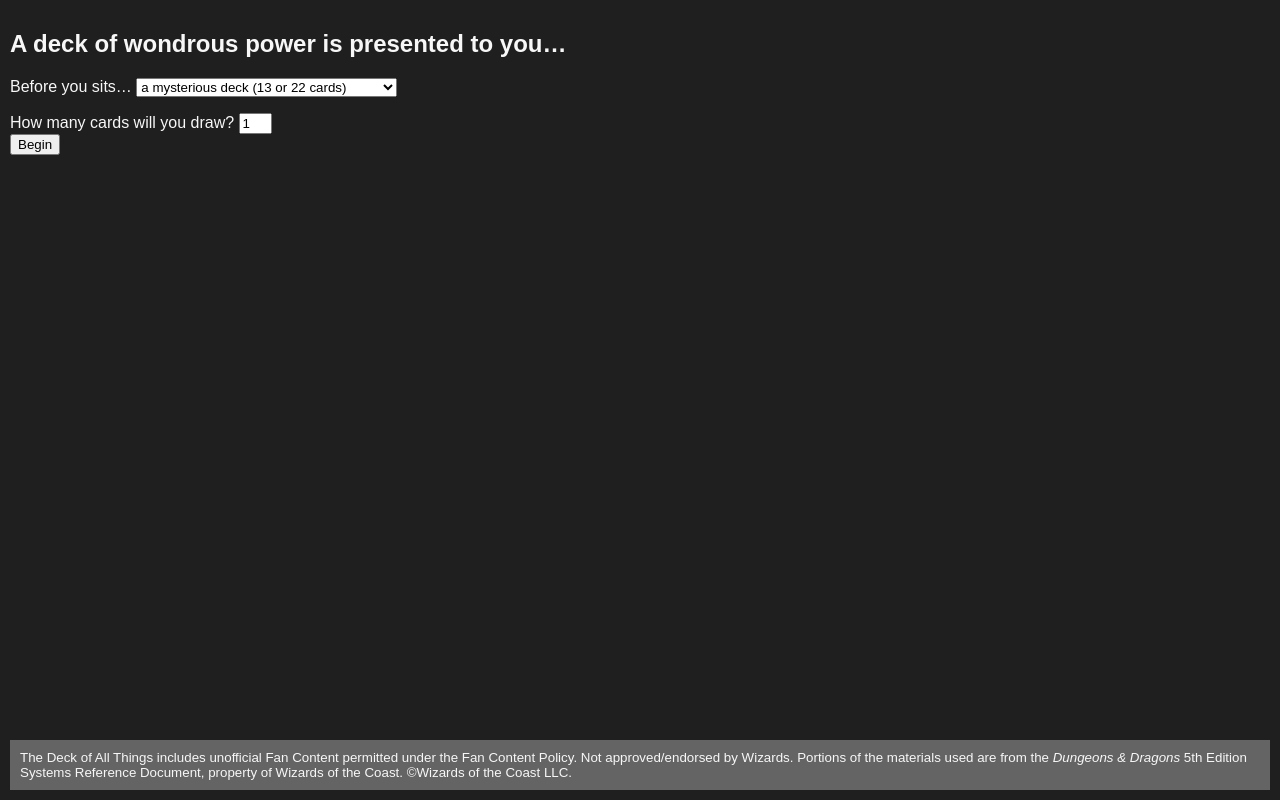
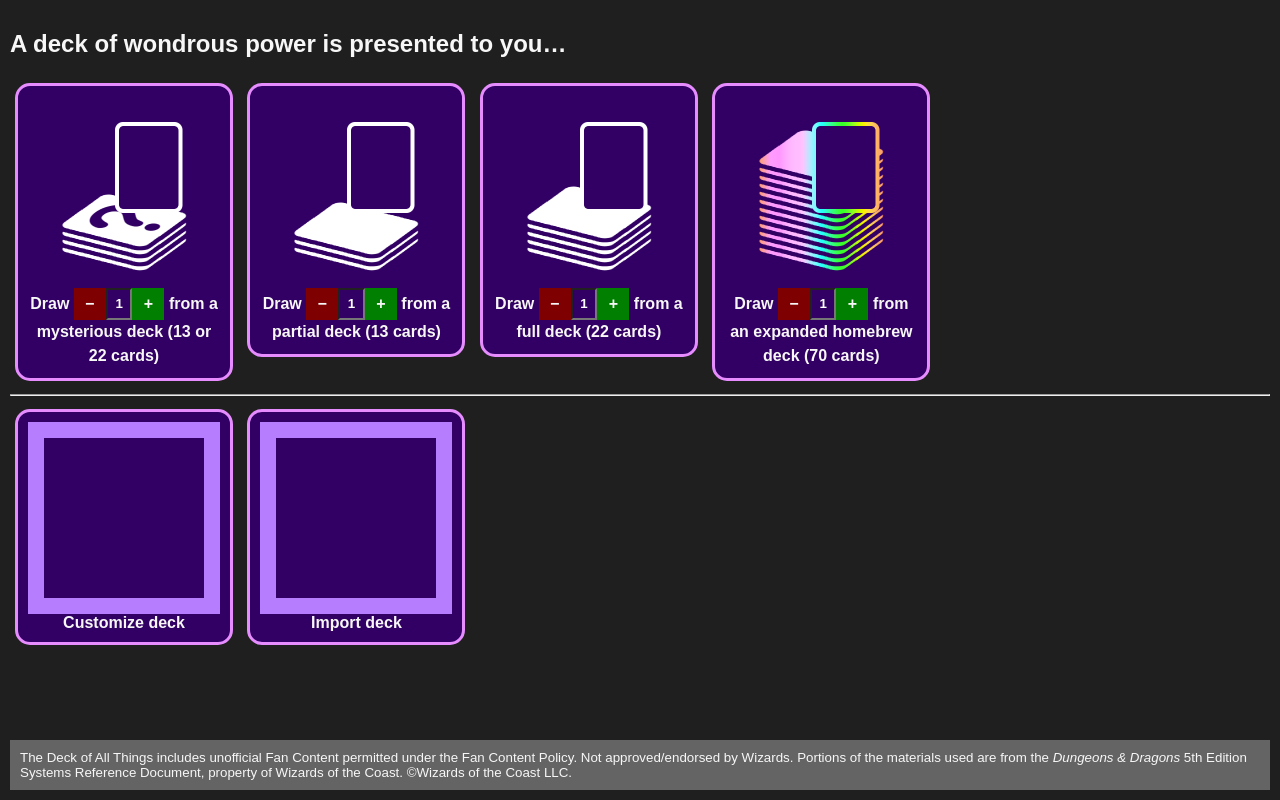
Before and after one commit to Ardub23/DeckOfAllThings, a plain HTML site: page deckofallthings.html in a window 1280 px wide. Drawn offline with Linux system fonts and the light colour scheme.

Commit message:
Revamped initial menu
Now instead of choosing the deck type from a dropdown, you get your choice of big, beautiful buttons, complete with icons (mostly)!

```diff
--- a/deckofallthings.html
+++ b/deckofallthings.html
@@ -18,12 +18,6 @@
                 flex-direction: column;
                 justify-content: space-between;
                 row-gap: 40px;
-            }
-            .declaredDrawsInput {
-                width: 2.5em;
-            }
-            .numInput {
-                width: 2.5em;
             }
             .cardNameInput {
                 font-family: Cambria, Cochin, Georgia, Times, 'Times New Roman', serif;
@@ -81,14 +75,14 @@
             }
             .fullOrDraw {
                 text-align: center;
+                display: flex;
+                flex-direction: row;
+                align-items: center;
+                gap: 15px;
             }
             @media screen and (max-width: 400px) {
                 .fullOrDraw {
-                    display: block;
-                    width: 100%;
-                }
-                .fullOrDraw td {
-                    display: block;
+                    flex-direction: column;
                 }
             }
             .radioContainer {
@@ -117,6 +111,81 @@
                 font-family: Cambria, Cochin, Georgia, Times, 'Times New Roman', serif;
                 text-align: center;
             }
+            .initialButton {
+                max-width: 100%;
+                background: rgb(50, 0, 100);
+                text-decoration: none;
+                text-align: center;
+                font-weight: bold;
+                padding: 10px;
+                margin: 5px;
+                display: inline-flex;
+                flex-direction: column;
+                border-style: solid;
+                border-color: rgb(230, 140, 255);
+                border-radius: 15px;
+                cursor: pointer;
+            }
+            .initialButton > * {
+                max-width: 192px;
+                width: auto;
+                line-height: 1.5em;
+                vertical-align: center;
+            }
+            .declaredDrawsBox {
+                display: inline-flex;
+                height: 2em;
+                line-height: 2em;
+            }
+            .declaredDrawsBox > * {
+                width: 2em;
+            }
+            .minusButton,
+            .plusButton {
+                -webkit-touch-callout: none; /* Disable Android and iOS callouts */
+                -webkit-user-select: none; /* Disable Chrome and Safari text selection */
+                -khtml-user-select: none; /* Disable Konqueror text selection */
+                -moz-user-select: none; /* Disable Firefox text selection */
+                -ms-user-select: none; /* Disable Internet Explorer text selection */
+                user-select: none; /* Disable text selection in modern browsers */
+            }
+            .minusButton {
+                background: rgb(127, 0, 0);
+
+            }
+            .minusButton:hover {
+                background: rgb(160, 0, 0);
+            }
+            .minusButton:active {
+                background: rgb(64, 0, 0);
+            }
+            .plusButton {
+                background: rgb(0, 127, 0);
+
+            }
+            .plusButton:hover {
+                background: rgb(0, 160, 0);
+            }
+            .plusButton:active {
+                background: rgb(0, 64, 0);
+            }
+            .declaredDrawsInput {
+                text-align: center;
+                background: transparent;
+                color: white;
+                font-weight: bold;
+            }
+            .numInput {
+                width: 2.5em;
+            }
+            input[type="number"]::-webkit-inner-spin-button,
+            input[type="number"]::-webkit-outer-spin-button {
+                -webkit-appearance: none;
+                margin: 0;
+            }
+            input[type="number"] {
+                -moz-appearance: textfield;
+            }
         </style>
     </head>
     <body>
@@ -124,23 +193,64 @@
             <div id="initialConfig">
                 <h2>A deck of wondrous power is presented to you&hellip;</h2>
 
-                <p>
-                    <label id="deckTypeSelectorLabel" for="deckTypeSelector">Before you sits&hellip;</label>
-                    <select id="deckTypeSelector" name="deckTypeSelector" onchange="setDeckType()">
-                        <option value="random">a mysterious deck (13 or 22 cards)</option>
-                        <option value="partial">a partial deck (13 cards)</option>
-                        <option value="full">a full deck (22 cards)</option>
-                        <option value="all" id="allDeckOption">an expanded homebrew deck</option>
-                        <option value="custom">a customized deck&hellip;</option>
-                        <option value="fullCustom">a deck of fully customized cards&hellip;</option>
-                        <option value="imported">a deck you've previously exported&hellip;</option>
-                    </select>
-                </p>
-                <div id="initialDeclaredDraws">
-                    <label for="initialDeclaredDrawsInput">How many cards will you draw?</label>
-                    <input class="declaredDrawsInput" id="initialDeclaredDrawsInput" type="number" value=1 min=1 onchange="setDeclaredDraws(l('initialDeclaredDrawsInput'))" />
+                <div class="initialButton" id="drawRandomButton" onclick="readyDeck('random')">
+                    <img src="images/icon_drawrandom.png" />
+                    <div onclick="event.stopPropagation()">
+                        <label for="initRandDeclInput">Draw </label>
+                        <div class="declaredDrawsBox">
+                            <span class="minusButton" onclick="adjustDeclaredDraws(-1)">&minus;</span>
+                            <input class="declaredDrawsInput" id="initRandDeclInput" type="number" value=1 min=1 onchange="setDeclaredDraws(l('initRandDeclInput'))">
+                            <span class="plusButton" onclick="adjustDeclaredDraws(1)">+</span>
+                        </div>
+                        <label for="initRandDeclInput"> from a mysterious deck (13 or 22 cards)</label>
+                    </div>
                 </div>
-                <button id="initialDrawButton" type="button" onclick="readyDeck()">Begin</button>
+                <div class="initialButton" id="drawPartialButton" onclick="readyDeck('partial')">
+                    <img src="images/icon_drawpartial.png" />
+                    <div onclick="event.stopPropagation()">
+                        <label for="initPartDeclInput">Draw </label>
+                        <div class="declaredDrawsBox">
+                            <span class="minusButton" onclick="adjustDeclaredDraws(-1)">&minus;</span>
+                            <input class="declaredDrawsInput" id="initPartDeclInput" type="number" value=1 min=1 onchange="setDeclaredDraws(l('initPartDeclInput'))">
+                            <span class="plusButton" onclick="adjustDeclaredDraws(1)">+</span>
+                        </div>
+                        <label for="initPartDeclInput"> from a partial deck (13 cards)</label>
+                    </div>
+                </div>
+                <div class="initialButton" id="drawFullButton" onclick="readyDeck('full')">
+                    <img src="images/icon_drawfull.png" />
+                    <div onclick="event.stopPropagation()">
+                        <label for="initFullDeclInput">Draw </label>
+                        <div class="declaredDrawsBox">
+                            <span class="minusButton" onclick="adjustDeclaredDraws(-1)">&minus;</span>
+                            <input class="declaredDrawsInput" id="initFullDeclInput" type="number" value=1 min=1 onchange="setDeclaredDraws(l('initFullDeclInput'))">
+                            <span class="plusButton" onclick="adjustDeclaredDraws(1)">+</span>
+                        </div>
+                        <label for="initFullDeclInput"> from a full deck (22 cards)</label>
+                    </div>
+                </div>
+                <div class="initialButton" id="drawAllButton" onclick="readyDeck('all')">
+                    <img src="images/icon_drawall.png" />
+                    <div onclick="event.stopPropagation()">
+                        <label for="initAllDeclInput">Draw </label>
+                        <div class="declaredDrawsBox">
+                            <span class="minusButton" onclick="adjustDeclaredDraws(-1)">&minus;</span>
+                            <input class="declaredDrawsInput" id="initAllDeclInput" type="number" value=1 min=1 onchange="setDeclaredDraws(l('initAllDeclInput'))">
+                            <span class="plusButton" onclick="adjustDeclaredDraws(1)">+</span>
+                        </div>
+                        <label for="initAllDeclInput"> from an expanded homebrew deck <span id="allDeckCount"></span></label>
+                    </div>
+                </div>
+
+                <hr />
+                <div class="initialButton" id="customizeButton" onclick="customize()">
+                    <img src="images/square.png">
+                    Customize deck
+                </div>
+                <div class="initialButton" id="drawAllButton" onclick="importDeck()">
+                    <img src="images/square.png" />
+                    Import deck
+                </div>
             </div>
 
             <div id="customMenu" hidden>
@@ -201,20 +311,30 @@
                 </div>
 
                 <h3>Finish</h3>
-                <p>The buttons below will create a deck based on your parameters. You can further customize each card in the generated deck, or you can go in blind and start drawing!</p>
-                <table class="fullOrDraw">
+                <p>The buttons below will create a deck based on your parameters.</p>
+                <div class="fullOrDraw">
+                    <div><button id="customFullCustomBtn" type="button" onclick="finishCustomization(); fullCustomize();">Customize individual cards&hellip;</button></div>
+                    <div class="nowrap">&ndash; OR &ndash;</div>
+                    <div style="display: flex; flex-direction: column; align-items: center;">
+                        <div>
+                            <label for="custDeclaredDraws">How many cards will you draw?</label>
+                            <input class="declaredDrawsInput" id="custDeclaredDraws" type="number" value=1 min=1 onchange="setDeclaredDraws(l('custDeclaredDraws'))" />
+                        </div>
+                        <button id="custDrawButton" type="button" onclick="finishCustomization(); draw();">Draw!</button>
+                    </div>
+                </div>
+                <!--<table class="fullOrDraw">
                     <tr>
-                        <td><button id="customFullCustomBtn" type="button" onclick="finishCustomization(); fullCustomize();">Customize individual cards&hellip;</button></td>
+                        <td></td>
                         <td class="nowrap" style="padding: 15px">&ndash; OR &ndash;</td>
                         <td style="display: flex; flex-direction: column; align-items: center;">
                             <div>
-                                <label for="custDeclaredDraws">How many cards will you draw?</label>
-                                <input class="declaredDrawsInput" id="custDeclaredDraws" type="number" value=1 min=1 onchange="setDeclaredDraws(l('custDeclaredDraws'))" />
+
                             </div>
                             <button id="custDrawButton" type="button" onclick="finishCustomization(); draw();">Draw!</button>
                         </td>
                     </tr>
-                </table>
+                </table>-->
             </div>
 
             <div id="fullCustomMenu" hidden>
@@ -254,7 +374,7 @@
             </div>
 
             <div id="drawingNode" hidden>
-                <h2>Drawing</h2>
+                <h2>Let's see what you've drawn&hellip;</h2>
 
                 <div id="drawnCards"></div>
                 <div id="drawingFooter">
--- a/main.js
+++ b/main.js
@@ -403,13 +403,10 @@ function init() {
     ];
 
     // Reflect how many cards are in the homebrew deck
-    l("allDeckOption").innerHTML = "an expanded homebrew deck (" + (fullDeck.length + homebrewDeck.length) + " cards)";
-    // l("initialConfig").appendChild(l("declaredDrawsNode"));
-    // l("initialConfig").appendChild(l("drawButton"));
+    l("allDeckCount").innerHTML = "(" + (fullDeck.length + homebrewDeck.length) + " cards)";
 
-    setDeckType();
-    l("initialDeclaredDrawsInput").value = 1;
-    l("initialDeclaredDrawsInput").onchange();
+    l("initRandDeclInput").value = 1;
+    l("initRandDeclInput").onchange();
     vetoes = 0;
     deck = [];
     lastCard = {};
@@ -596,8 +593,15 @@ function setDeckType() {
     }
 }
 
+function adjustDeclaredDraws(amount) {
+    declaredDraws += amount;
+    setDeclaredDraws();
+}
+
 function setDeclaredDraws(inputElement) {
-    declaredDraws = Math.floor(inputElement.valueAsNumber);
+    if (inputElement) {
+        declaredDraws = Math.floor(inputElement.valueAsNumber);
+    }
     // Don't let the maniacs type in negative numbers or erase the input
     if (!(declaredDraws >= 1)) {
         declaredDraws = 1;
@@ -610,8 +614,12 @@ function setDeclaredDraws(inputElement) {
     }
 }
 
-function readyDeck() {
-    setDeckType();
+function readyDeck(type) {
+    if (type === undefined) {
+        setDeckType();
+    } else {
+        deckType = type;
+    }
 
     // Hide initial config input
     l("initialConfig").hidden = true;
@@ -671,6 +679,7 @@ function setCustWorth() {
 }
 
 function customize() {
+    l("initialConfig").hidden = true;
     l("customMenu").hidden = false;
 
     l("custCardSrcSelector").value = "all";
@@ -907,6 +916,7 @@ function exportDeck() {
 }
 
 function importDeck() {
+    l("initialConfig").hidden = true;
     l("importMenu").hidden = false;
     l("importTextarea").value = "";
 }
```
Also changed, not shown: images/icon_drawall.png (added), images/icon_drawfull.png (added), images/icon_drawpartial.png (added), images/icon_drawrandom.png (added), images/square.png (added).
